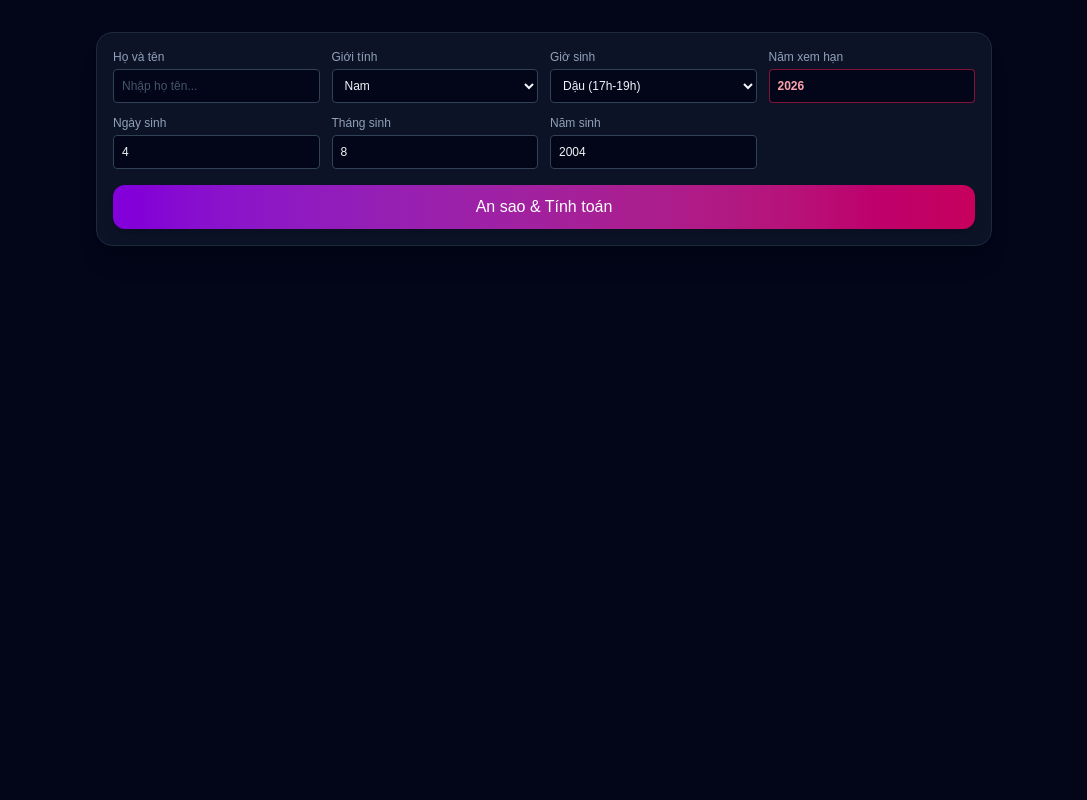
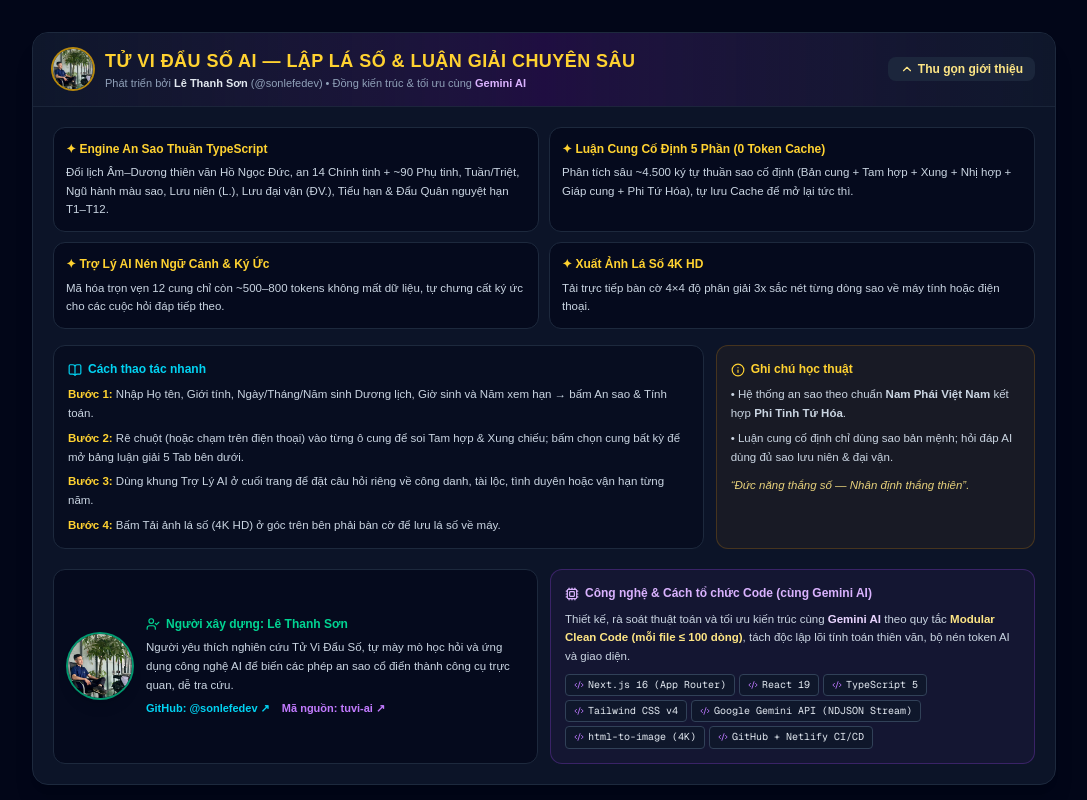
Before and after one commit to sonlefedev/tuvi-ai, a Next.js app: page / in a window 1280 px wide. Shown: the top 800 px of the page, without its empty margins (96-1183 px from the left). Built offline with nearby package versions, Linux system fonts and the light colour scheme.

Commit message:
feat: thêm intro

```diff
--- a/app/page.tsx
+++ b/app/page.tsx
@@ -6,6 +6,7 @@ import LaSoBanCo from "@/components/LaSoBanCo";
 import CungDetail from "@/components/CungDetail";
 import { HoroscopeResult, CungItem } from "@/lib/types";
 import AiLuanPanel from "@/components/AiLuanPanel";
+import AppIntroCard from "@/components/AppIntroCard";
 
 export default function Home() {
   const [loading, setLoading] = useState(false);
@@ -38,6 +39,7 @@ export default function Home() {
 
   return (
     <main className="min-h-screen bg-slate-950 text-slate-100 p-4 md:p-8 flex flex-col items-center">
+      <AppIntroCard hasResult={Boolean(result)} />
       <InputForm onGenerate={handleGenerate} loading={loading} />
 
       {result && (
--- /dev/null
+++ b/components/AppIntroCard.tsx
@@ -0,0 +1,80 @@
+// components/AppIntroCard.tsx
+"use client";
+import React, { useEffect, useState } from "react";
+import { BookOpen, ChevronDown, ChevronUp, Code2, Cpu, Info, UserCheck } from "lucide-react";
+import { FEATURES, STEPS, TECH_STACK } from "@/lib/intro-data";
+
+export default function AppIntroCard({ hasResult }: { hasResult: boolean }) {
+    const [open, setOpen] = useState(true);
+
+    useEffect(() => {
+        if (hasResult) setOpen(false);
+    }, [hasResult]);
+
+    return (
+        <section className="w-full max-w-5xl mx-auto mb-5 bg-slate-900/85 border border-slate-800 rounded-2xl overflow-hidden shadow-xl">
+            <div onClick={() => setOpen(!open)} className="px-5 py-3.5 bg-gradient-to-r from-slate-900 via-purple-950/40 to-slate-900 flex flex-wrap justify-between items-center gap-2 cursor-pointer select-none border-b border-slate-800/80">
+                <div className="flex items-center gap-3">
+                    <img src="/avatar.jpg" alt="Lê Thanh Sơn" className="w-10 h-10 rounded-full object-cover ring-2 ring-amber-400/70 shadow shrink-0" />
+                    <div>
+                        <h1 className="font-black text-base md:text-lg text-amber-300 tracking-wide">TỬ VI ĐẨU SỐ AI — LẬP LÁ SỐ & LUẬN GIẢI CHUYÊN SÂU</h1>
+                        <p className="text-[11px] text-slate-400">Phát triển bởi <b className="text-slate-200">Lê Thanh Sơn</b> (@sonlefedev) • Đồng kiến trúc & tối ưu cùng <b className="text-purple-300">Gemini AI</b></p>
+                    </div>
+                </div>
+                <button type="button" className="flex items-center gap-1 px-3 py-1 rounded-lg bg-slate-800/90 hover:bg-slate-700 text-xs text-amber-200 font-semibold">
+                    {open ? <><ChevronUp className="w-3.5 h-3.5" /> Thu gọn giới thiệu</> : <><ChevronDown className="w-3.5 h-3.5" /> Giới thiệu & Hướng dẫn</>}
+                </button>
+            </div>
+
+            {open && (
+                <div className="p-5 space-y-4 text-xs text-slate-300 leading-relaxed">
+                    <div className="grid grid-cols-1 md:grid-cols-2 gap-2.5">
+                        {FEATURES.map((f, i) => (
+                            <div key={i} className="p-3 rounded-xl bg-slate-950/65 border border-slate-800">
+                                <div className="font-bold text-amber-300 mb-1">✦ {f.title}</div>
+                                <p className="text-[11.5px] text-slate-300">{f.desc}</p>
+                            </div>
+                        ))}
+                    </div>
+
+                    <div className="grid grid-cols-1 md:grid-cols-3 gap-3">
+                        <div className="md:col-span-2 p-3.5 rounded-xl bg-slate-950/50 border border-slate-800 space-y-1.5">
+                            <div className="font-bold text-cyan-400 flex items-center gap-1.5"><BookOpen className="w-3.5 h-3.5" /> Cách thao tác nhanh</div>
+                            {STEPS.map((s, i) => <p key={i} className="text-[11.5px]"><b className="text-amber-300">Bước {i + 1}:</b> {s}</p>)}
+                        </div>
+                        <div className="p-3.5 rounded-xl bg-amber-500/5 border border-amber-500/20 space-y-1.5">
+                            <div className="font-bold text-amber-300 flex items-center gap-1.5"><Info className="w-3.5 h-3.5" /> Ghi chú học thuật</div>
+                            <p className="text-[11.5px]">• Hệ thống an sao theo chuẩn <b>Nam Phái Việt Nam</b> kết hợp <b>Phi Tinh Tứ Hóa</b>.</p>
+                            <p className="text-[11.5px]">• Luận cung cố định chỉ dùng sao bản mệnh; hỏi đáp AI dùng đủ sao lưu niên & đại vận.</p>
+                            <p className="text-[11.5px] text-amber-200/90 italic pt-1">“Đức năng thắng số — Nhân định thắng thiên”.</p>
+                        </div>
+                    </div>
+
+                    <div className="grid grid-cols-1 md:grid-cols-2 gap-3 pt-1">
+                        <div className="p-3.5 rounded-xl bg-slate-950/65 border border-slate-800 flex items-center gap-3.5">
+                            <div className="w-16 h-16 rounded-full overflow-hidden ring-2 ring-emerald-400/70 shadow-lg shrink-0">
+                                <img src="/avatar.jpg" alt="Lê Thanh Sơn" className="w-full h-full object-cover" />
+                            </div>
+                            <div className="space-y-1">
+                                <div className="font-bold text-emerald-400 flex items-center gap-1.5"><UserCheck className="w-3.5 h-3.5" /> Người xây dựng: Lê Thanh Sơn</div>
+                                <p className="text-[11.5px]">Người yêu thích nghiên cứu Tử Vi Đẩu Số, tự mày mò học hỏi và ứng dụng công nghệ AI để biến các phép an sao cổ điển thành công cụ trực quan, dễ tra cứu.</p>
+                                <div className="flex gap-3 pt-0.5 text-[11px]">
+                                    <a href="https://github.com/sonlefedev" target="_blank" rel="noopener noreferrer" className="text-cyan-400 hover:underline font-semibold">GitHub: @sonlefedev ↗</a>
+                                    <a href="https://github.com/sonlefedev/tuvi-ai" target="_blank" rel="noopener noreferrer" className="text-purple-400 hover:underline font-semibold">Mã nguồn: tuvi-ai ↗</a>
+                                </div>
+                            </div>
+                        </div>
+
+                        <div className="p-3.5 rounded-xl bg-purple-500/5 border border-purple-500/25 space-y-1.5">
+                            <div className="font-bold text-purple-300 flex items-center gap-1.5"><Cpu className="w-3.5 h-3.5" /> Công nghệ & Cách tổ chức Code (cùng Gemini AI)</div>
+                            <p className="text-[11.5px]">Thiết kế, rà soát thuật toán và tối ưu kiến trúc cùng <b className="text-purple-200">Gemini AI</b> theo quy tắc <b className="text-amber-200">Modular Clean Code (mỗi file ≤ 100 dòng)</b>, tách độc lập lõi tính toán thiên văn, bộ nén token AI và giao diện.</p>
+                            <div className="flex flex-wrap gap-1 pt-0.5">
+                                {TECH_STACK.map((t, i) => <span key={i} className="text-[10px] px-2 py-0.5 rounded bg-slate-900 border border-slate-700 text-slate-200 font-mono flex items-center gap-1"><Code2 className="w-2.5 h-2.5 text-purple-400" />{t}</span>)}
+                            </div>
+                        </div>
+                    </div>
+                </div>
+            )}
+        </section>
+    );
+}
--- /dev/null
+++ b/lib/intro-data.ts
@@ -0,0 +1,19 @@
+// lib/intro-data.ts
+export const FEATURES = [
+    { title: "Engine An Sao Thuần TypeScript", desc: "Đổi lịch Âm–Dương thiên văn Hồ Ngọc Đức, an 14 Chính tinh + ~90 Phụ tinh, Tuần/Triệt, Ngũ hành màu sao, Lưu niên (L.), Lưu đại vận (ĐV.), Tiểu hạn & Đẩu Quân nguyệt hạn T1–T12." },
+    { title: "Luận Cung Cố Định 5 Phần (0 Token Cache)", desc: "Phân tích sâu ~4.500 ký tự thuần sao cố định (Bản cung + Tam hợp + Xung + Nhị hợp + Giáp cung + Phi Tứ Hóa), tự lưu Cache để mở lại tức thì." },
+    { title: "Trợ Lý AI Nén Ngữ Cảnh & Ký Ức", desc: "Mã hóa trọn vẹn 12 cung chỉ còn ~500–800 tokens không mất dữ liệu, tự chưng cất ký ức cho các cuộc hỏi đáp tiếp theo." },
+    { title: "Xuất Ảnh Lá Số 4K HD", desc: "Tải trực tiếp bàn cờ 4×4 độ phân giải 3x sắc nét từng dòng sao về máy tính hoặc điện thoại." },
+];
+
+export const STEPS = [
+    "Nhập Họ tên, Giới tính, Ngày/Tháng/Năm sinh Dương lịch, Giờ sinh và Năm xem hạn → bấm An sao & Tính toán.",
+    "Rê chuột (hoặc chạm trên điện thoại) vào từng ô cung để soi Tam hợp & Xung chiếu; bấm chọn cung bất kỳ để mở bảng luận giải 5 Tab bên dưới.",
+    "Dùng khung Trợ Lý AI ở cuối trang để đặt câu hỏi riêng về công danh, tài lộc, tình duyên hoặc vận hạn từng năm.",
+    "Bấm Tải ảnh lá số (4K HD) ở góc trên bên phải bàn cờ để lưu lá số về máy.",
+];
+
+export const TECH_STACK = [
+    "Next.js 16 (App Router)", "React 19", "TypeScript 5", "Tailwind CSS v4",
+    "Google Gemini API (NDJSON Stream)", "html-to-image (4K)", "GitHub + Netlify CI/CD",
+];
```
Also changed, not shown: public/avatar.jpg (added).
